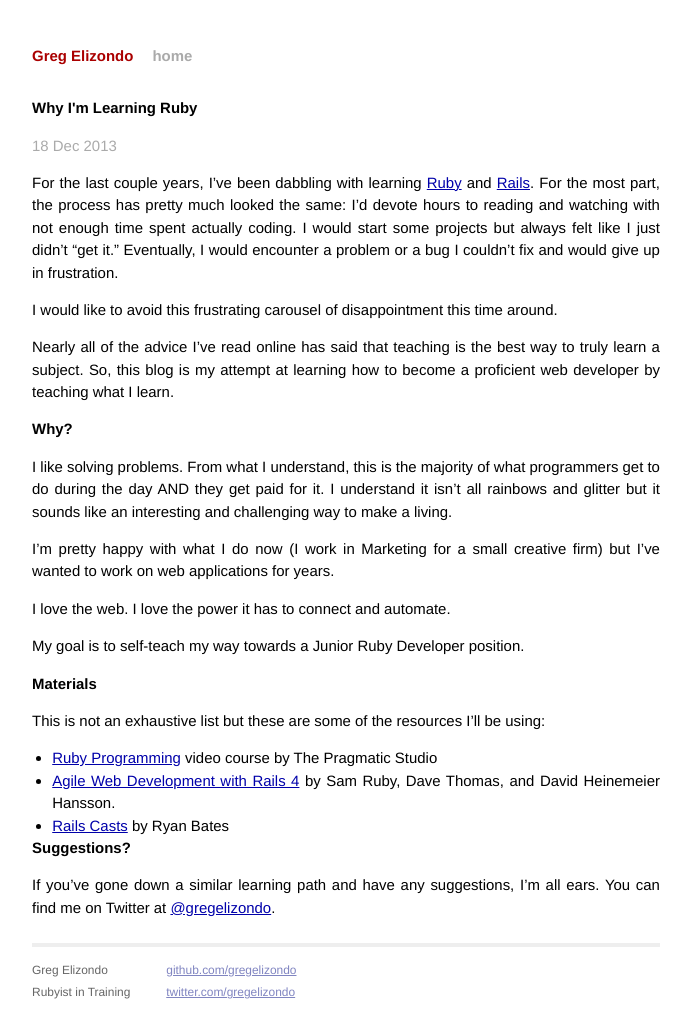
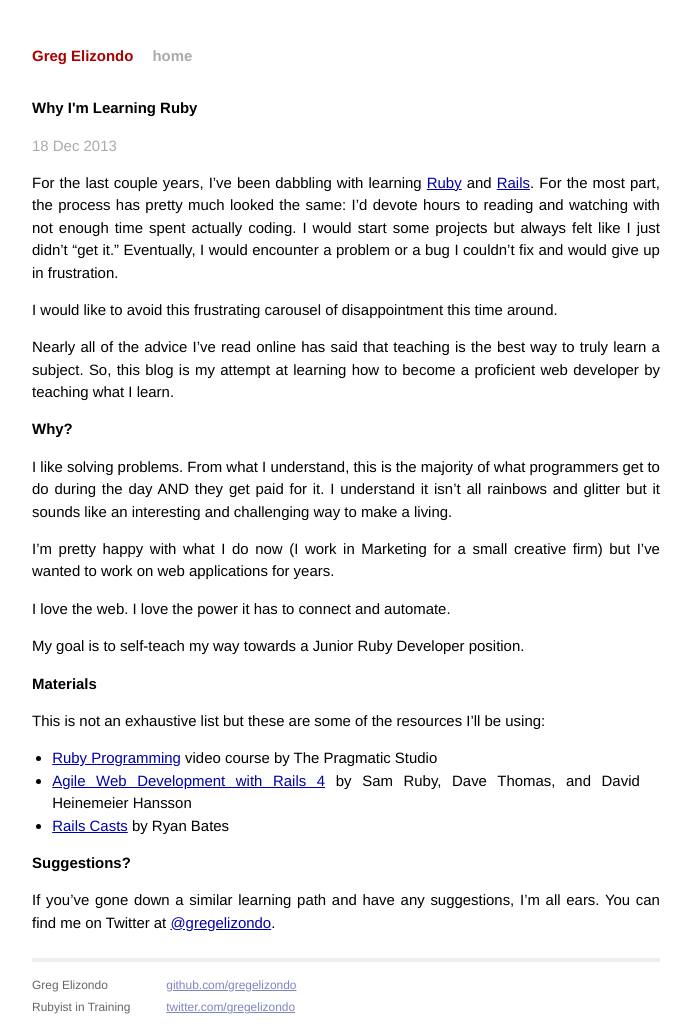
Before and after one commit to gregelizondo/gregelizondo.github.io, a Jekyll site: the page built from _posts/2013-12-18-why-im-learning-ruby.md, in a window 1280 px wide. Shown: the whole page, without its empty margins (294-985 px from the left). Built offline with Jekyll 4.4.1, drawn with Linux system fonts in a browser that asks for light colours; Markdown is read by kramdown in place of the engine named in the settings.

Commit message:
added margin to ul and ol

```diff
--- a/_posts/2013-12-18-why-im-learning-ruby.md
+++ b/_posts/2013-12-18-why-im-learning-ruby.md
@@ -23,7 +23,7 @@ My goal is to self-teach my way towards a Junior Ruby Developer position.
 This is not an exhaustive list but these are some of the resources I'll be using:
 
 * [Ruby Programming](http://pragmaticstudio.com/ruby/) video course by The Pragmatic Studio
-* [Agile Web Development with Rails 4](http://www.amazon.com/Agile-Development-Rails-Facets-Ruby/dp/1937785564/) by Sam Ruby, Dave Thomas, and David Heinemeier Hansson.
+* [Agile Web Development with Rails 4](http://www.amazon.com/Agile-Development-Rails-Facets-Ruby/dp/1937785564/) by Sam Ruby, Dave Thomas, and David Heinemeier Hansson
 * [Rails Casts](http://railscasts.com/) by Ryan Bates
 
 ##Suggestions?
--- a/css/main.css
+++ b/css/main.css
@@ -135,7 +135,8 @@ a:visited { color: #a0a; }
 }
 
 .post ul, .post ol {
-  margin-left: 1.35em;
+  margin: 1em 1.35em;
+
 }
 
 .post code {
```
Also changed, not shown: 3 other files.
